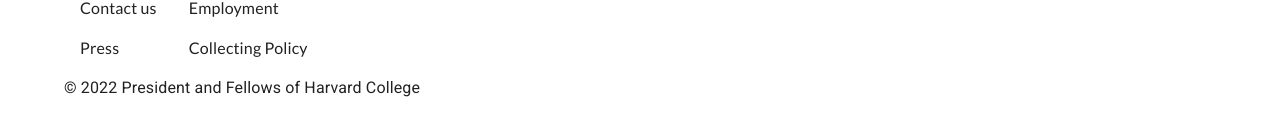
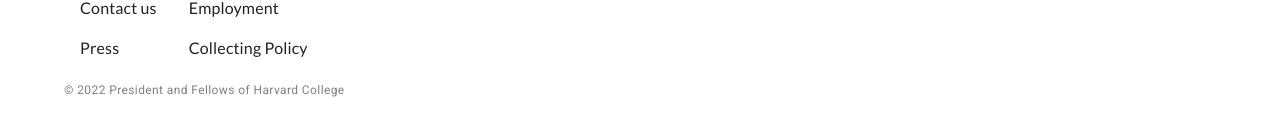
Before and after one commit to Azizkhuja/Exhibition, a React (Create React App) app: page / in a window 1280 px wide. Shown: the part 3655-3791 px from the top of the page. Built offline with nearby package versions, Linux system fonts and the light colour scheme.

Commit message:
APP-04 Style copyright

```diff
--- a/src/components/Home/Footer/Footer.tsx
+++ b/src/components/Home/Footer/Footer.tsx
@@ -56,7 +56,7 @@ const Footer = () => {
               </Grid>
             </Grid>
             <Grid item>
-              <Typography>
+              <Typography variant="caption" sx={{ color: "grey" }}>
                 © 2022 President and Fellows of Harvard College
               </Typography>
             </Grid>
```
